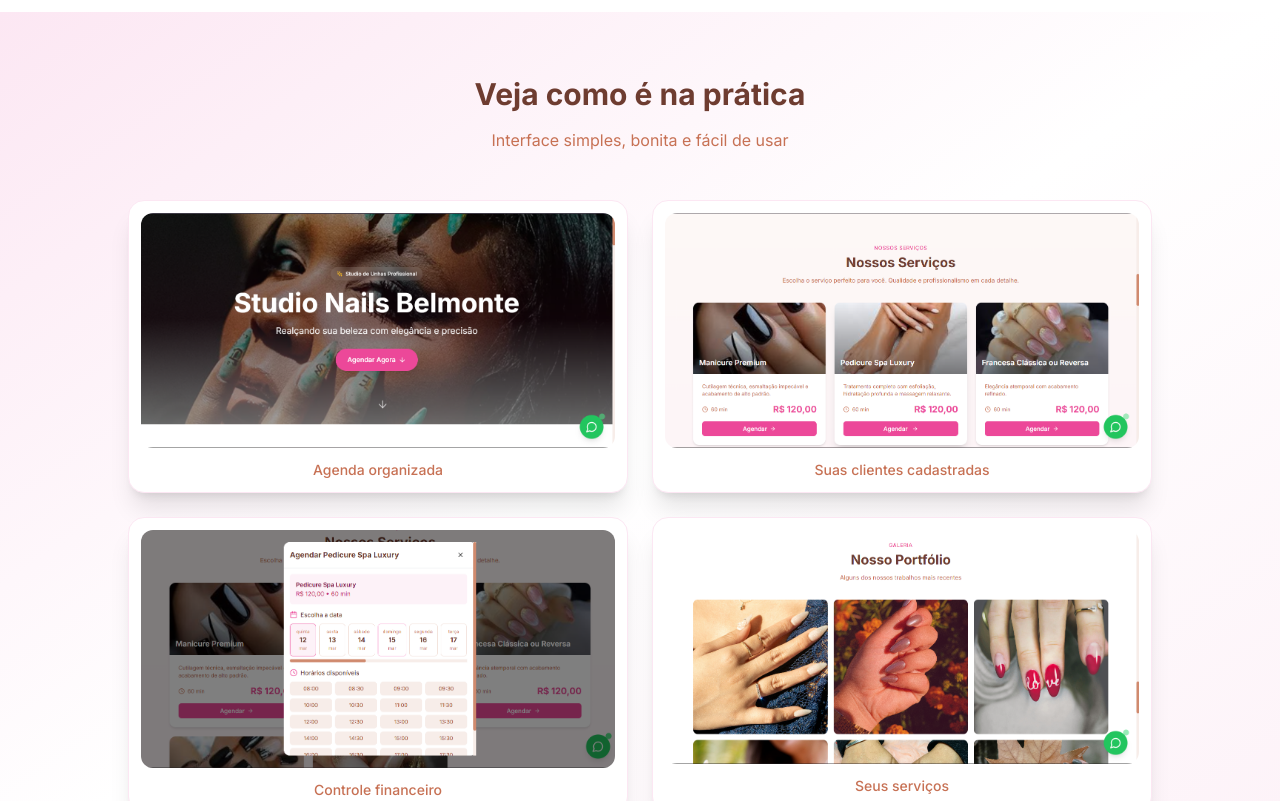
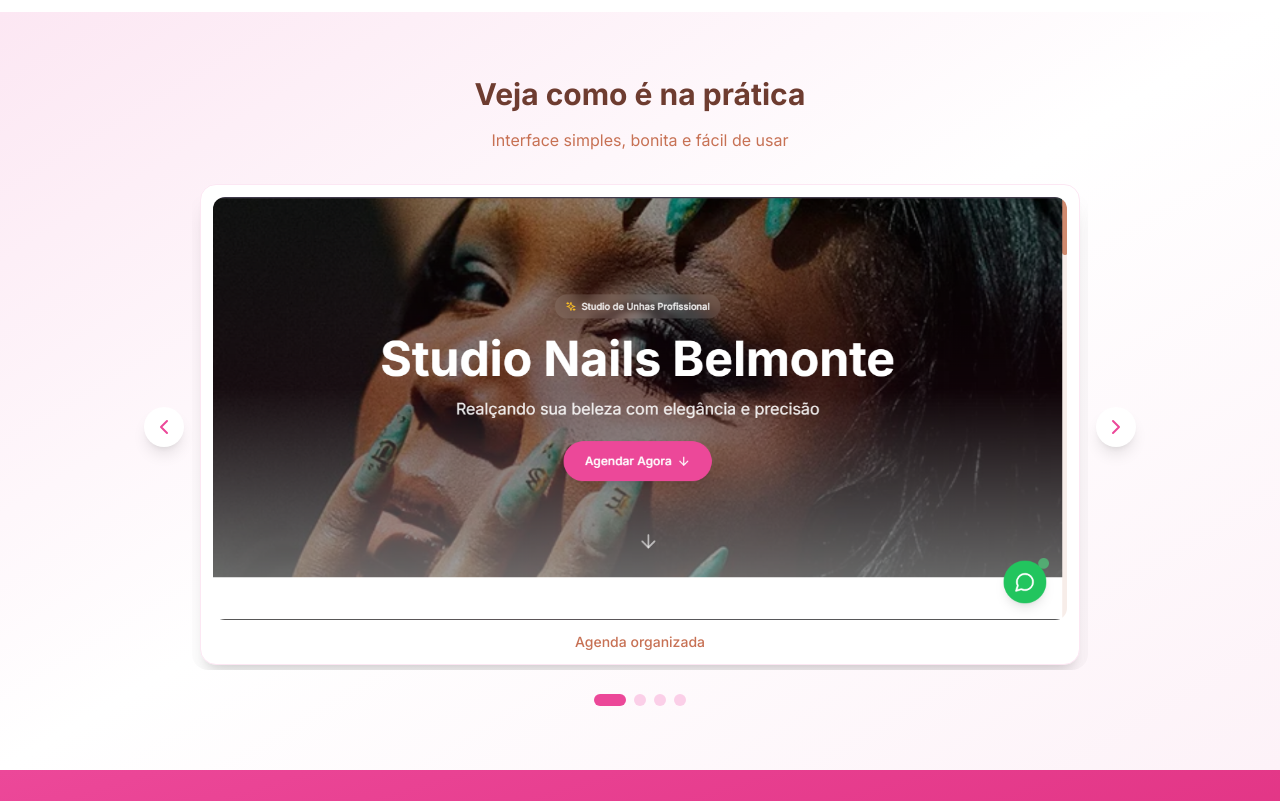
Before and after one commit to euhenriqueofc26/nails-saas, a Next.js app: page /fundadoras in a window 1280 px wide. Shown: the part 2840-3641 px from the top of the page. Built offline with nearby package versions, Linux system fonts and the light colour scheme.

Commit message:
feat: transformar screenshots em carrossel deslizante

```diff
--- a/src/app/fundadoras/page.tsx
+++ b/src/app/fundadoras/page.tsx
@@ -1,11 +1,12 @@
 'use client'
 
 import { useState } from 'react'
-import { ArrowRight, Check, Star, Users, Calendar, DollarSign, MessageCircle, Sparkles, Clock, Shield, Heart, Quote, User, Phone, Instagram, MapPin, Zap, TrendingUp, Wallet, Target } from 'lucide-react'
+import { ArrowRight, Check, Star, Users, Calendar, DollarSign, MessageCircle, Sparkles, Clock, Shield, Heart, Quote, User, Phone, Instagram, MapPin, Zap, TrendingUp, Wallet, Target, ChevronLeft, ChevronRight } from 'lucide-react'
 import Link from 'next/link'
 
 export default function FundadorasPage() {
   const [formSubmitted, setFormSubmitted] = useState(false)
+  const [currentSlide, setCurrentSlide] = useState(0)
   const [formData, setFormData] = useState({
     nome: '',
     whatsapp: '',
@@ -177,49 +178,71 @@ export default function FundadorasPage() {
         </div>
       </section>
 
-      {/* Screenshots do App */}
+      {/* Screenshots do App - Carrossel */}
       <section className="py-16 px-4 bg-gradient-to-br from-rose-100 via-white to-rose-50">
-        <div className="max-w-5xl mx-auto">
+        <div className="max-w-4xl mx-auto">
           <h2 className="text-3xl font-bold text-nude-900 text-center mb-4">
             Veja como é na prática
           </h2>
-          <p className="text-nude-600 text-center mb-12">
+          <p className="text-nude-600 text-center mb-8">
             Interface simples, bonita e fácil de usar
           </p>
 
-          <div className="grid md:grid-cols-2 gap-6">
-            <div className="bg-white p-3 rounded-2xl shadow-xl border border-rose-100">
-              <img
-                src="/imgadicionar/Captura de tela 2026-03-12 212202.png"
-                alt="Agenda de agendamentos"
-                className="w-full rounded-xl"
+          <div className="relative">
+            {/* Botão Anterior */}
+            <button
+              onClick={() => setCurrentSlide(currentSlide === 0 ? 3 : currentSlide - 1)}
+              className="absolute left-0 top-1/2 -translate-y-1/2 z-10 bg-white shadow-lg rounded-full p-2 hover:bg-rose-50 transition-colors -ml-4 md:-ml-12"
+            >
+              <ChevronLeft className="w-6 h-6 text-rose-500" />
+            </button>
+
+            {/* Slides */}
+            <div className="overflow-hidden rounded-2xl">
+              <div
+                className="flex transition-transform duration-500 ease-in-out"
+                style={{ transform: `translateX(-${currentSlide * 100}%)` }}
+              >
+                {[
+                  { src: '/imgadicionar/Captura de tela 2026-03-12 212202.png', alt: 'Agenda de agendamentos', title: 'Agenda organizada' },
+                  { src: '/imgadicionar/Captura de tela 2026-03-12 212233.png', alt: 'Lista de clientes', title: 'Suas clientes cadastradas' },
+                  { src: '/imgadicionar/Captura de tela 2026-03-12 212350.png', alt: 'Dashboard financeiro', title: 'Controle financeiro' },
+                  { src: '/imgadicionar/Captura de tela 2026-03-12 212513.png', alt: 'Serviços disponíveis', title: 'Seus serviços' }
+                ].map((slide, i) => (
+                  <div key={i} className="w-full flex-shrink-0">
+                    <div className="bg-white p-3 rounded-2xl shadow-xl border border-rose-100 mx-2">
+                      <img
+                        src={slide.src}
+                        alt={slide.alt}
+                        className="w-full rounded-xl"
+                      />
+                      <p className="text-center text-sm text-nude-600 mt-3 font-medium">{slide.title}</p>
+                    </div>
+                  </div>
+                ))}
+              </div>
+            </div>
+
+            {/* Botão Próximo */}
+            <button
+              onClick={() => setCurrentSlide(currentSlide === 3 ? 0 : currentSlide + 1)}
+              className="absolute right-0 top-1/2 -translate-y-1/2 z-10 bg-white shadow-lg rounded-full p-2 hover:bg-rose-50 transition-colors -mr-4 md:-mr-12"
+            >
+              <ChevronRight className="w-6 h-6 text-rose-500" />
+            </button>
+          </div>
+
+          {/* Indicadores */}
+          <div className="flex justify-center gap-2 mt-6">
+            {[0, 1, 2, 3].map((i) => (
+              <button
+                key={i}
+                onClick={() => setCurrentSlide(i)}
+                className={`w-3 h-3 rounded-full transition-all ${
+                  currentSlide === i ? 'bg-rose-500 w-8' : 'bg-rose-200'
+                }`}
               />
-              <p className="text-center text-sm text-nude-600 mt-3 font-medium">Agenda organizada</p>
-            </div>
-            <div className="bg-white p-3 rounded-2xl shadow-xl border border-rose-100">
-              <img
-                src="/imgadicionar/Captura de tela 2026-03-12 212233.png"
-                alt="Lista de clientes"
-                className="w-full rounded-xl"
-              />
-              <p className="text-center text-sm text-nude-600 mt-3 font-medium">Suas clientes cadastradas</p>
-            </div>
-            <div className="bg-white p-3 rounded-2xl shadow-xl border border-rose-100">
-              <img
-                src="/imgadicionar/Captura de tela 2026-03-12 212350.png"
-                alt="Dashboard financeiro"
-                className="w-full rounded-xl"
-              />
-              <p className="text-center text-sm text-nude-600 mt-3 font-medium">Controle financeiro</p>
-            </div>
-            <div className="bg-white p-3 rounded-2xl shadow-xl border border-rose-100">
-              <img
-                src="/imgadicionar/Captura de tela 2026-03-12 212513.png"
-                alt="Serviços disponíveis"
-                className="w-full rounded-xl"
-              />
-              <p className="text-center text-sm text-nude-600 mt-3 font-medium">Seus serviços</p>
-            </div>
+            ))}
           </div>
         </div>
       </section>
```
